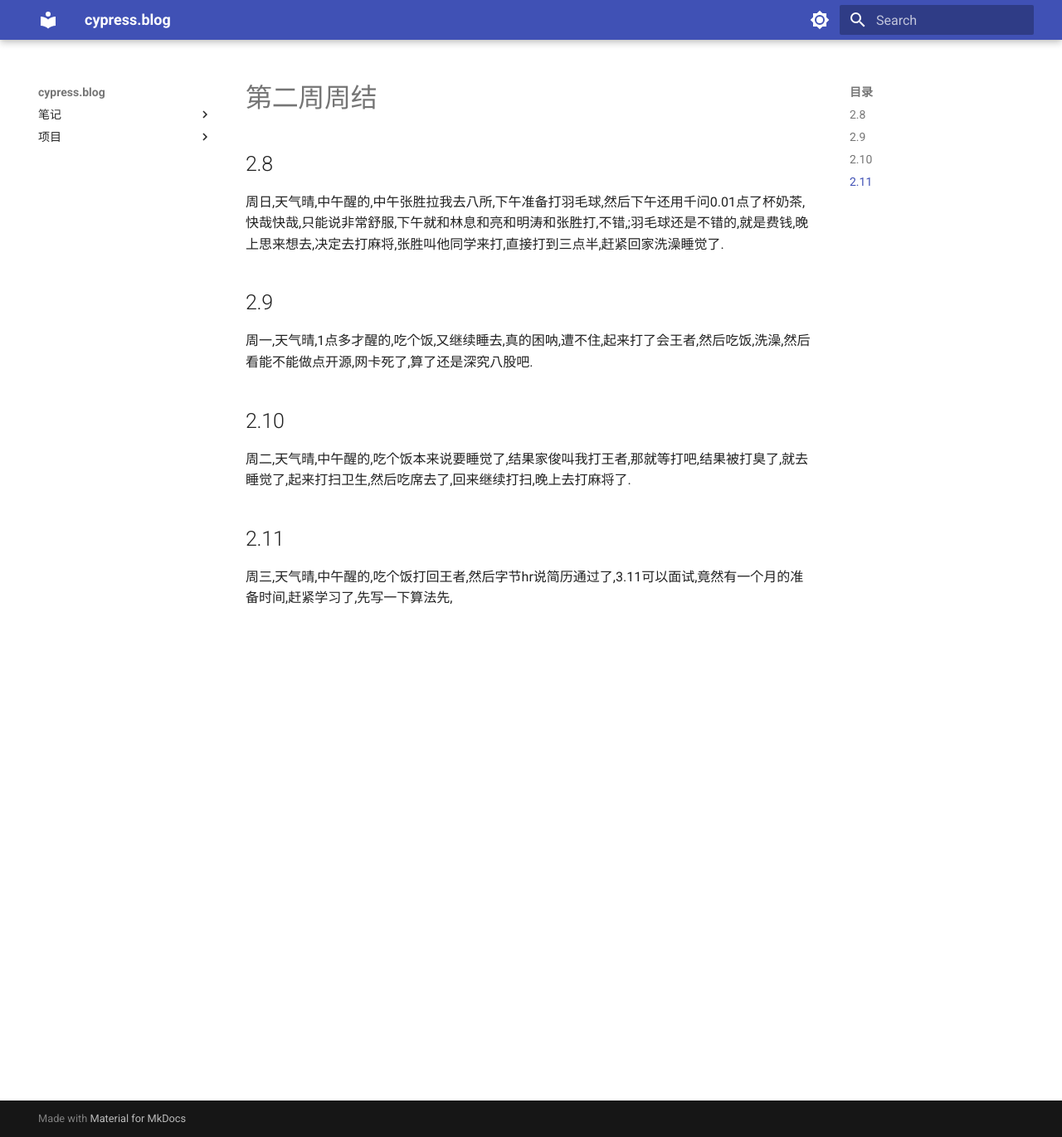
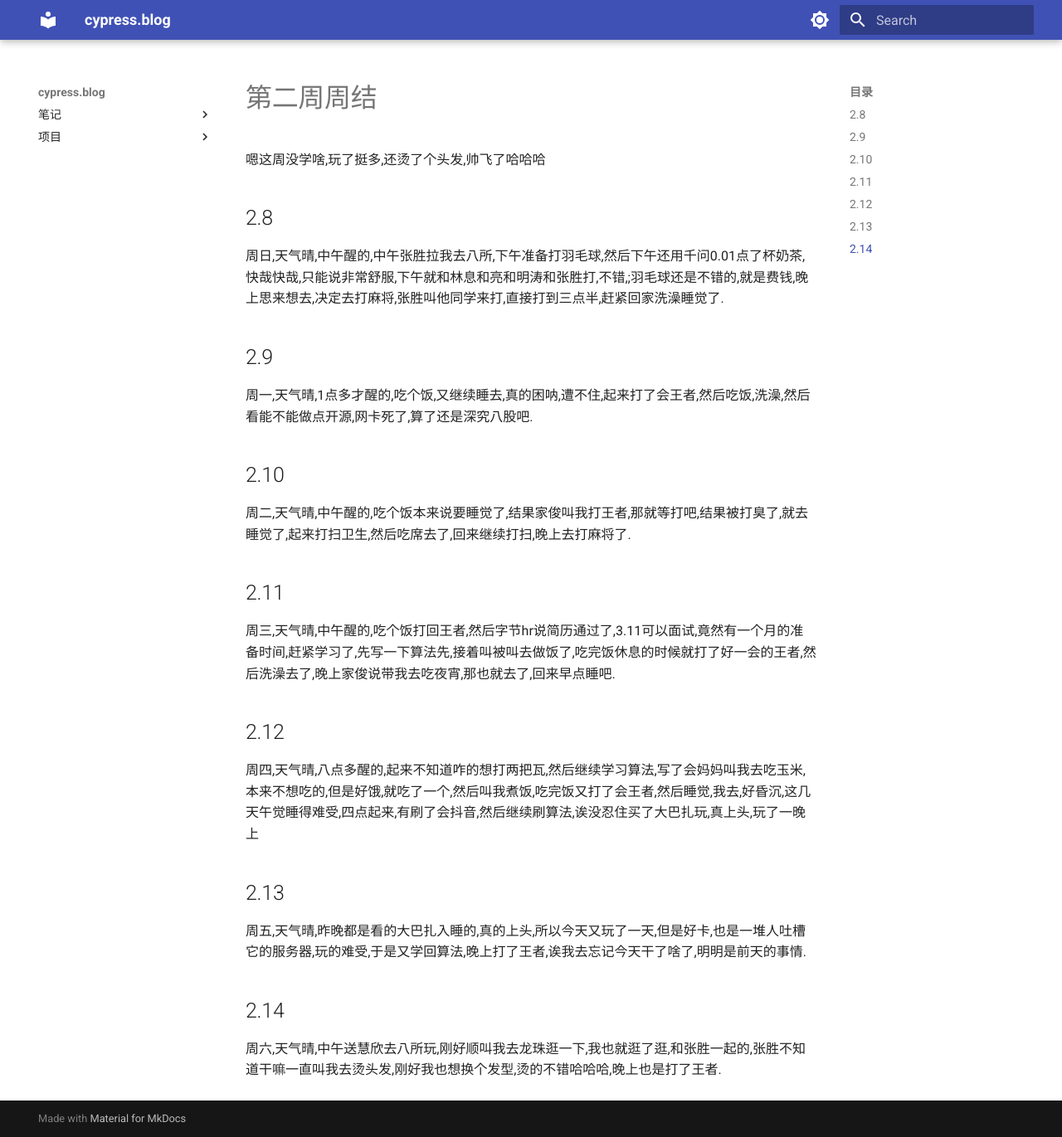
Before and after one commit to cyprer/blog0, an MkDocs documentation site: the page built from docs/summary/26year/2month/2week.md, in a window 1280 px wide and 1371 px high. Shown: the whole window at 83% size. Built offline with MkDocs 1.6.1 and Material for MkDocs 9.7.7, drawn with Linux system fonts in a browser that asks for light colours.

Commit message:
docs: 更新算法题解和周结内容，调整标题格式

```diff
--- a/docs/summary/26year/2month/2week.md
+++ b/docs/summary/26year/2month/2week.md
@@ -1,5 +1,5 @@
 # 第二周周结
-
+  嗯这周没学啥,玩了挺多,还烫了个头发,帅飞了哈哈哈
 ## 2.8
   周日,天气晴,中午醒的,中午张胜拉我去八所,下午准备打羽毛球,然后下午还用千问0.01点了杯奶茶,快哉快哉,只能说非常舒服,下午就和林息和亮和明涛和张胜打,不错,;羽毛球还是不错的,就是费钱,晚上思来想去,决定去打麻将,张胜叫他同学来打,直接打到三点半,赶紧回家洗澡睡觉了.
 ## 2.9
@@ -7,4 +7,10 @@
 ## 2.10
   周二,天气晴,中午醒的,吃个饭本来说要睡觉了,结果家俊叫我打王者,那就等打吧,结果被打臭了,就去睡觉了,起来打扫卫生,然后吃席去了,回来继续打扫,晚上去打麻将了.
 ## 2.11
-  周三,天气晴,中午醒的,吃个饭打回王者,然后字节hr说简历通过了,3.11可以面试,竟然有一个月的准备时间,赶紧学习了,先写一下算法先,
+  周三,天气晴,中午醒的,吃个饭打回王者,然后字节hr说简历通过了,3.11可以面试,竟然有一个月的准备时间,赶紧学习了,先写一下算法先,接着叫被叫去做饭了,吃完饭休息的时候就打了好一会的王者,然后洗澡去了,晚上家俊说带我去吃夜宵,那也就去了,回来早点睡吧.
+## 2.12
+  周四,天气晴,八点多醒的,起来不知道咋的想打两把瓦,然后继续学习算法,写了会妈妈叫我去吃玉米,本来不想吃的,但是好饿,就吃了一个,然后叫我煮饭,吃完饭又打了会王者,然后睡觉,我去,好昏沉,这几天午觉睡得难受,四点起来,有刷了会抖音,然后继续刷算法,诶没忍住买了大巴扎玩,真上头,玩了一晚上
+## 2.13
+  周五,天气晴,昨晚都是看的大巴扎入睡的,真的上头,所以今天又玩了一天,但是好卡,也是一堆人吐槽它的服务器,玩的难受,于是又学回算法,晚上打了王者,诶我去忘记今天干了啥了,明明是前天的事情.
+## 2.14
+  周六,天气晴,中午送慧欣去八所玩,刚好顺叫我去龙珠逛一下,我也就逛了逛,和张胜一起的,张胜不知道干嘛一直叫我去烫头发,刚好我也想换个发型,烫的不错哈哈哈,晚上也是打了王者.
```
Also changed, not shown: docs/note/datastructure/diary/2025/3month/10.md (+5 -4 lines), docs/note/datastructure/diary/2025/3month/14.md (+1 -1 lines), docs/note/mysql/mvcc.md (+5 -0 lines), docs/summary/26year/2month/3week.md (added, +16 -0 lines), docs/summary/26year/2month/4week.md (added, +16 -0 lines), docs/note/datastructure/diary/2025/3month/8.md (line endings or trailing spaces).
